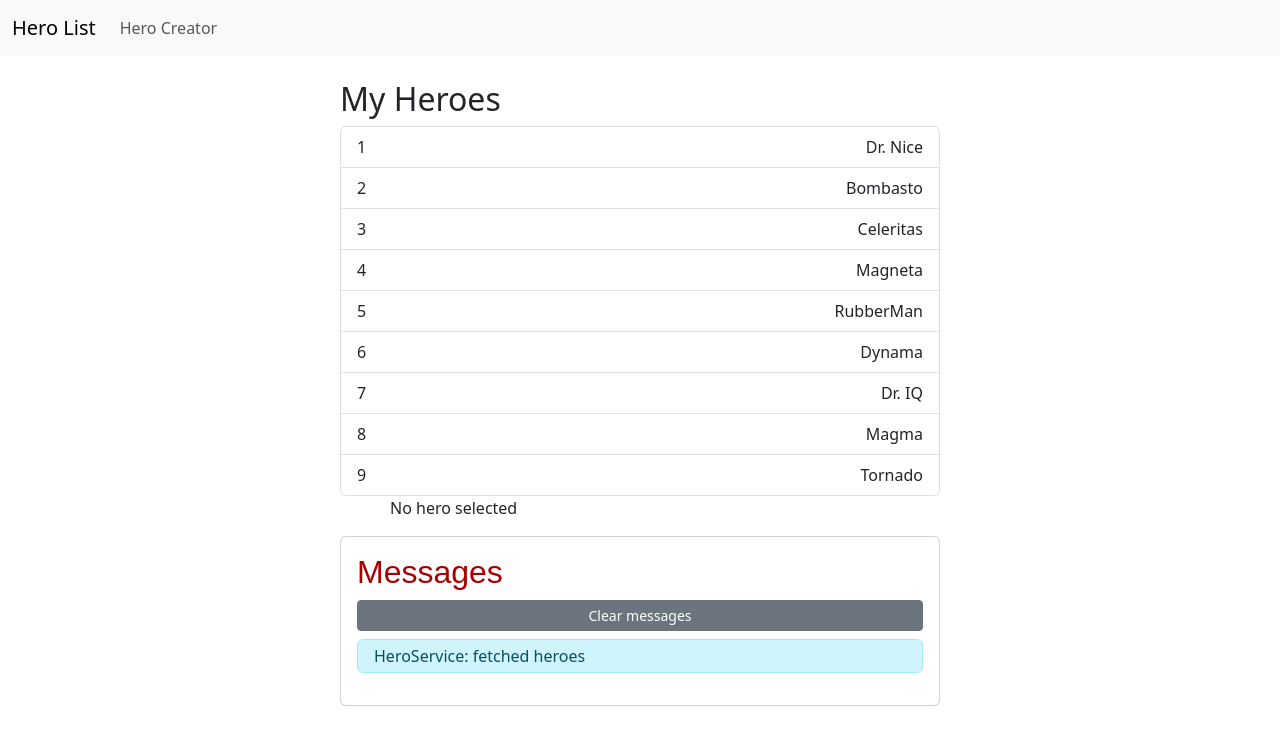
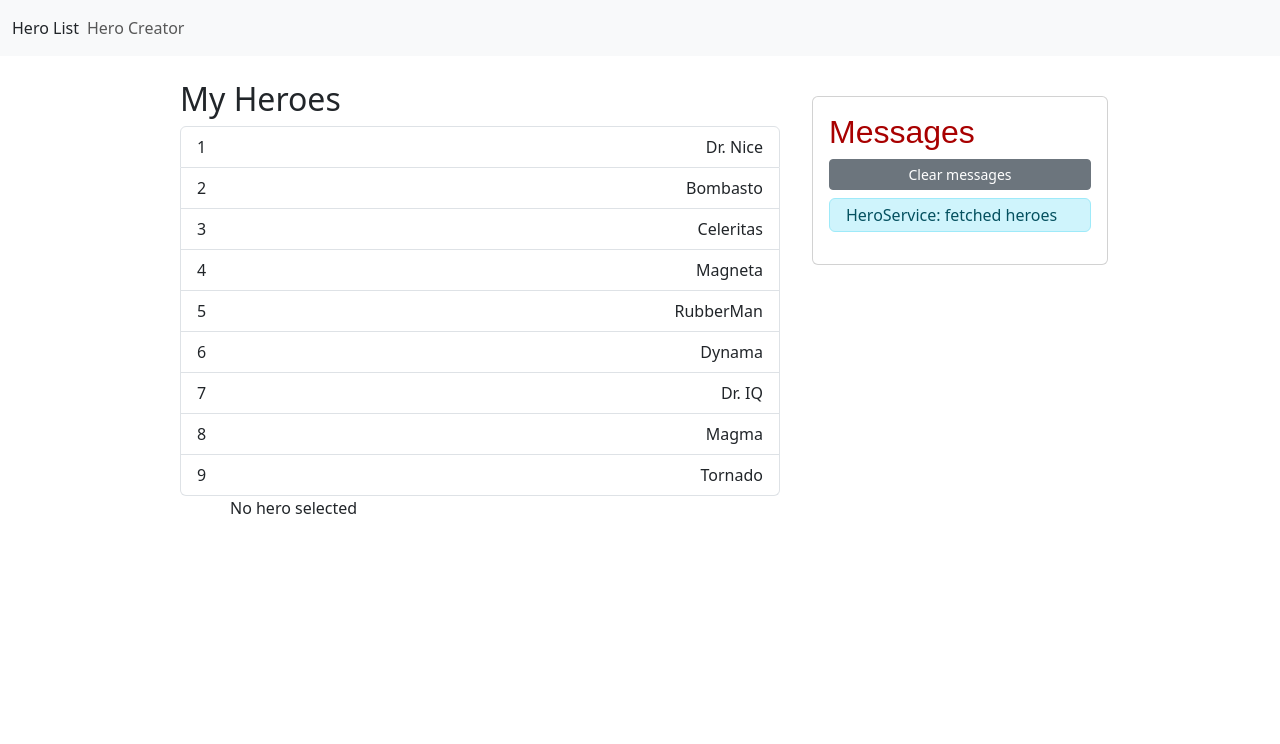
Before and after one commit to MilanNemeth/GDE_B-ALKFET, an Angular app in the folder source/WebUI/: page / in a window 1280 px wide. Shown: the top 744 px of the page. Built offline with nearby package versions, Linux system fonts and the light colour scheme.

Commit message:
Refactor navbar links and layout structure; remove unused imports

```diff
--- a/source/WebUI/src/app/app.html
+++ b/source/WebUI/src/app/app.html
@@ -1,10 +1,10 @@
 <nav class="navbar navbar-expand-lg navbar-light bg-light fixed-top">
   <div class="container-fluid">
-    <a class="navbar-brand" [routerLink]="['/']">Hero List</a>
+    <a class="nav-link" [routerLink]="['/']" routerLinkActive="active" [routerLinkActiveOptions]="{ exact: true }">Hero List</a>
     <div class="collapse navbar-collapse">
       <ul class="navbar-nav me-auto mb-2 mb-lg-0">
         <li class="nav-item">
-          <a class="nav-link" [routerLink]="['/create']">Hero Creator</a>
+          <a class="nav-link" [routerLink]="['/create']" routerLinkActive="active" [routerLinkActiveOptions]="{ exact: true }">Hero Creator</a>
         </li>
       </ul>
     </div>
@@ -12,6 +12,12 @@
 </nav>
 
 <div class="container mt-4">
-  <router-outlet></router-outlet>
-  <app-messages class="mt-3"></app-messages>
+  <div class="row">
+    <div class="col-md-8">
+      <router-outlet></router-outlet>
+    </div>
+    <div class="col-md-4">
+      <app-messages class="mt-3"></app-messages>
+    </div>
+  </div>
 </div>
--- a/source/WebUI/src/app/app.ts
+++ b/source/WebUI/src/app/app.ts
@@ -1,11 +1,10 @@
 import { Component, signal } from '@angular/core';
-import {RouterLink, RouterOutlet} from '@angular/router';
-import { HeroesComponent } from './heroes/heroes';
+import { RouterLink, RouterOutlet, RouterLinkActive } from '@angular/router';
 import { Messages } from './messages/messages';
 
 @Component({
   selector: 'app-root',
-  imports: [RouterOutlet, RouterLink, HeroesComponent, Messages],
+  imports: [RouterOutlet, RouterLink, RouterLinkActive, Messages],
   templateUrl: './app.html',
   styleUrl: './app.scss'
 })
--- a/source/WebUI/src/app/hero-detail/hero-detail.html
+++ b/source/WebUI/src/app/hero-detail/hero-detail.html
@@ -1,6 +1,6 @@
 @if (hero) {
 <div class="card p-3 mb-3">
-    <h2 class="card-title">{{hero.name | uppercase}} Editor</h2>
+    <h2 class="card-title">Hero Editor</h2>
     <div class="mb-2">id: {{hero.id}}</div>
     <div class="mb-3">
         <label for="hero-name" class="form-label">Hero name:</label>
--- a/source/WebUI/src/app/hero-detail/hero-detail.ts
+++ b/source/WebUI/src/app/hero-detail/hero-detail.ts
@@ -1,11 +1,10 @@
 import { Component, Input } from '@angular/core';
 import { Hero } from '../domain/hero';
-import { UpperCasePipe } from '@angular/common';
 import { FormsModule } from '@angular/forms';
 
 @Component({
   selector: 'app-hero-detail',
-  imports: [UpperCasePipe, FormsModule],
+  imports: [FormsModule],
   templateUrl: './hero-detail.html',
   styleUrl: './hero-detail.scss',
 })
```
